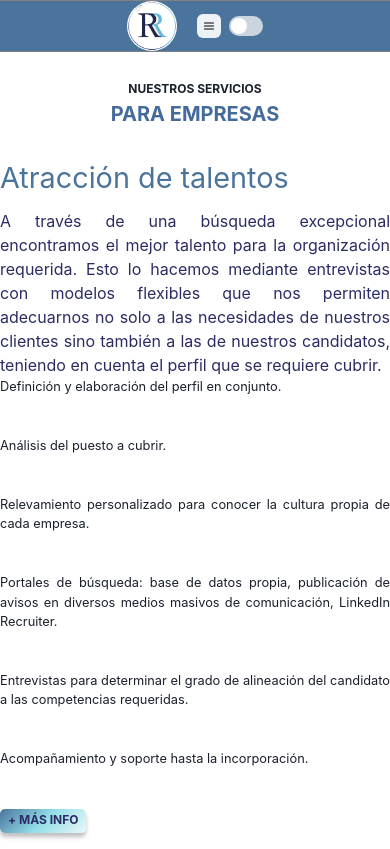
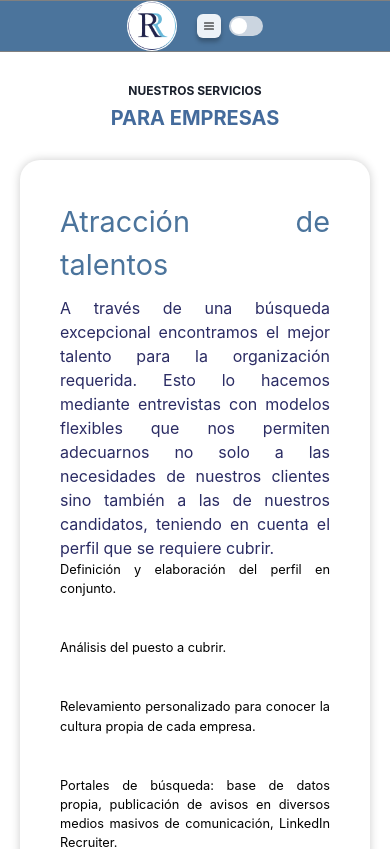
Before and after one commit to AgustinaMonzon/rrconsultora, a React (Create React App) app: page /soyEmpresa in a window 390 px wide. Shown: the top 849 px of the page. Built offline with nearby package versions, Linux system fonts and the light colour scheme.

Commit message:
cambios tamaños en responsive

```diff
--- a/src/Components/SoyEmpresa/SoyEmpresa.css
+++ b/src/Components/SoyEmpresa/SoyEmpresa.css
@@ -1,62 +1,59 @@
-body {
-  margin: 0;
-  padding: 0;
+.container {
+  max-width: 1100px;
+  margin: 0 auto;
+  padding: 0 20px;
 }
 
-.container {
-  display: flex;
-  flex-direction: column;
-  min-height: 100vh;
-  margin-top: 100px;
-}
-
-nav {
-  display: flex;
-  justify-content: space-between;
-  align-items: center;
-  padding: 20px;
-  background-color: #4b749c;
-  color: #d4cfcf;
+.content {
+  background-color: #fff;
+  padding: 40px;
+  border-radius: 20px;
+  box-shadow: 0 0 10px rgba(0, 0, 0, 0.2);
 }
 
 ul {
   list-style: none;
   margin: 0;
   padding: 0;
-  text-align: justify;
+  color: black;
 }
 
 li {
   margin-bottom: 40px;
 }
 
-h3 {
-  font-size: 1.8rem;
-  margin-bottom: 10px;
-  color: #4b749c;
-  list-style: none;
+h2 {
+  margin-top: 5px;
+  margin-bottom: 20px;
 }
 
-p {
-  font-size: 1.4rem;
-  color: #2b2c64;
-  text-align: justify;
-}
-li {
-  font-size: 1.1rem;
+ul.sub-list {
+  list-style: disc;
+  margin-left: 30px;
+  margin-bottom: 20px;
 }
 
-.content {
-  display: flex;
-  flex-direction: column;
-  align-items: center;
+button {
+  background: linear-gradient(135deg, #4b749c, #92dde8, #e9f8fa);
+  color: #fff;
+  border: none;
+  border-radius: 10px;
+  padding: 10px 20px;
+  font-weight: bold;
+  font-size: 1rem;
+  cursor: pointer;
+  box-shadow: 0px 4px 4px rgba(0, 0, 0, 0.25);
+  transition: all 0.3s ease-in-out;
 }
-@media only screen and (max-width: 768px) {
-  p {
-    font-size: 1rem;
-  }
-  li {
-    font-size: 0.8rem;
+
+button:hover {
+  transform: translateY(-3px);
+  box-shadow: 0px 8px 8px rgba(0, 0, 0, 0.25);
+}
+
+@media (max-width: 300px) {
+  .content {
+    padding: 20px;
   }
 }
 @media (max-width: 768px) {
```
